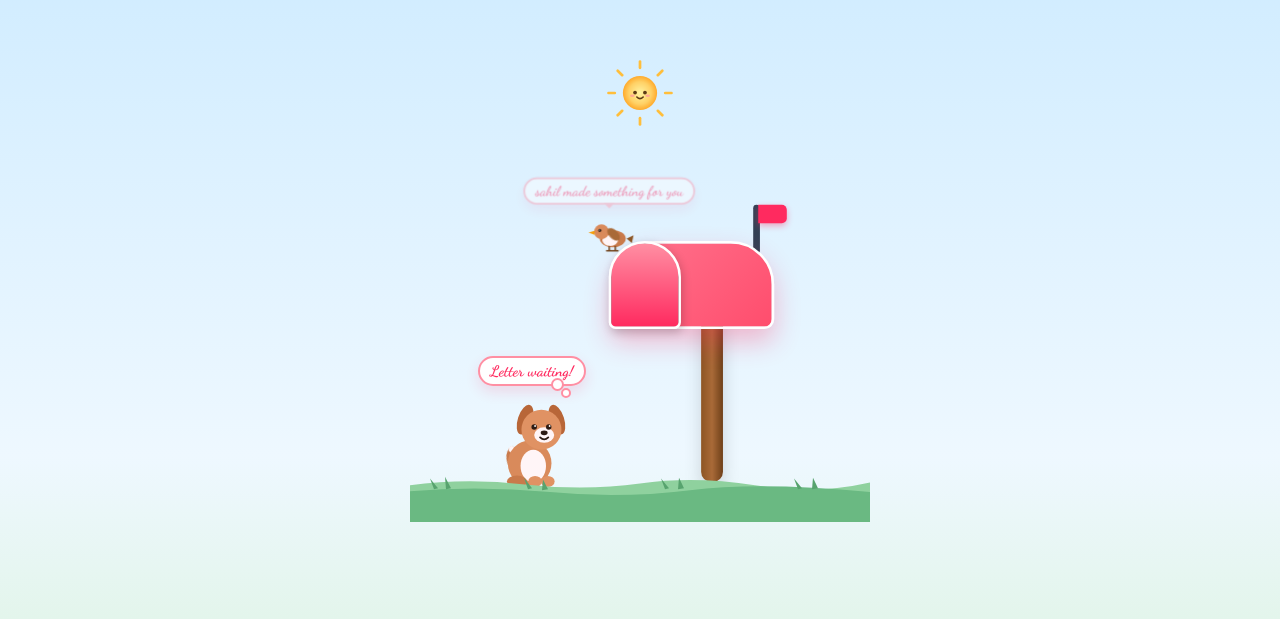
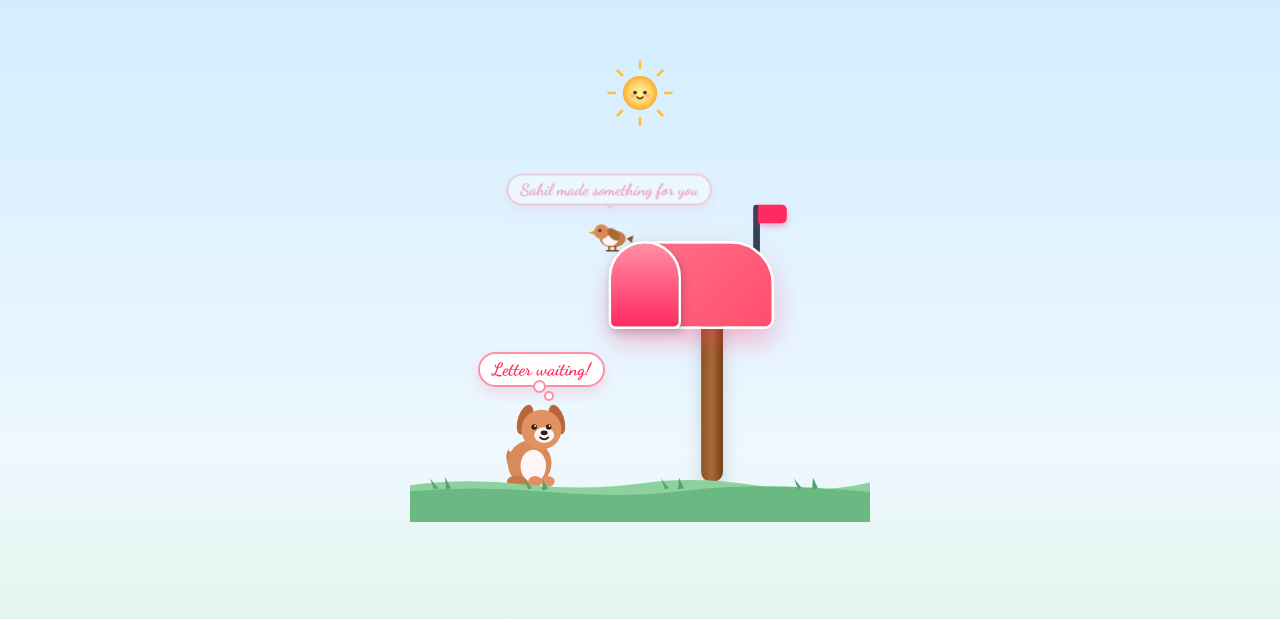
Before and after one commit to Sahil-Chudasama/Our-Friendship, a plain HTML site: page index.html in a window 1280 px wide. Shown: the part 119-738 px from the top of the page. Drawn offline with Linux system fonts and the light colour scheme.

Commit message:
Update index.html

```diff
--- a/index.html
+++ b/index.html
@@ -130,16 +130,16 @@
 
         .sparrow-bubble {
             position: absolute;
-            top: -38px;
+            top: -42px;
             left: 50%;
             transform: translateX(-50%) scale(0.85);
             background: #ffffff;
             color: var(--primary-color);
             border: 2px solid #ff8fa3;
             border-radius: 18px;
-            padding: 4px 11px;
+            padding: 5px 13px;
             font-family: 'Dancing Script', cursive;
-            font-size: 0.95rem;
+            font-size: 1.12rem;
             font-weight: 700;
             white-space: nowrap;
             opacity: 0;
@@ -195,15 +195,15 @@
 
         .dog-bubble {
             position: absolute;
-            top: -12px;
+            top: -16px;
             left: -6px;
             background: #ffffff;
             color: var(--primary-color);
             border: 2px solid #ff8fa3;
             border-radius: 24px;
-            padding: 4px 10px;
+            padding: 5px 12px;
             font-family: 'Dancing Script', cursive;
-            font-size: 0.95rem;
+            font-size: 1.12rem;
             font-weight: 700;
             white-space: nowrap;
             box-shadow: 0 6px 14px rgba(255, 42, 95, 0.14);
@@ -212,8 +212,8 @@
         .dog-bubble::before {
             content: '';
             position: absolute;
-            bottom: -7px;
-            right: 20px;
+            bottom: -8px;
+            right: 46%;
             width: 9px;
             height: 9px;
             border-radius: 50%;
@@ -224,8 +224,8 @@
         .dog-bubble::after {
             content: '';
             position: absolute;
-            bottom: -14px;
-            right: 13px;
+            bottom: -16px;
+            right: 40%;
             width: 6px;
             height: 6px;
             border-radius: 50%;
@@ -750,7 +750,7 @@
         <div class="stage1-row">
             <!-- Flying Sparrow -->
             <div id="sparrowBox" class="sparrow-flight-box">
-                <div class="sparrow-bubble">sahil made something for you</div>
+                <div class="sparrow-bubble">Sahil made something for you</div>
                 <svg class="sparrow-svg" viewBox="0 0 60 50" xmlns="http://www.w3.org/2000/svg">
                     <polygon points="10,28 2,24 4,33" fill="#8d5524"/>
                     <ellipse cx="26" cy="28" rx="15" ry="10" fill="#c97a4b"/>
```
